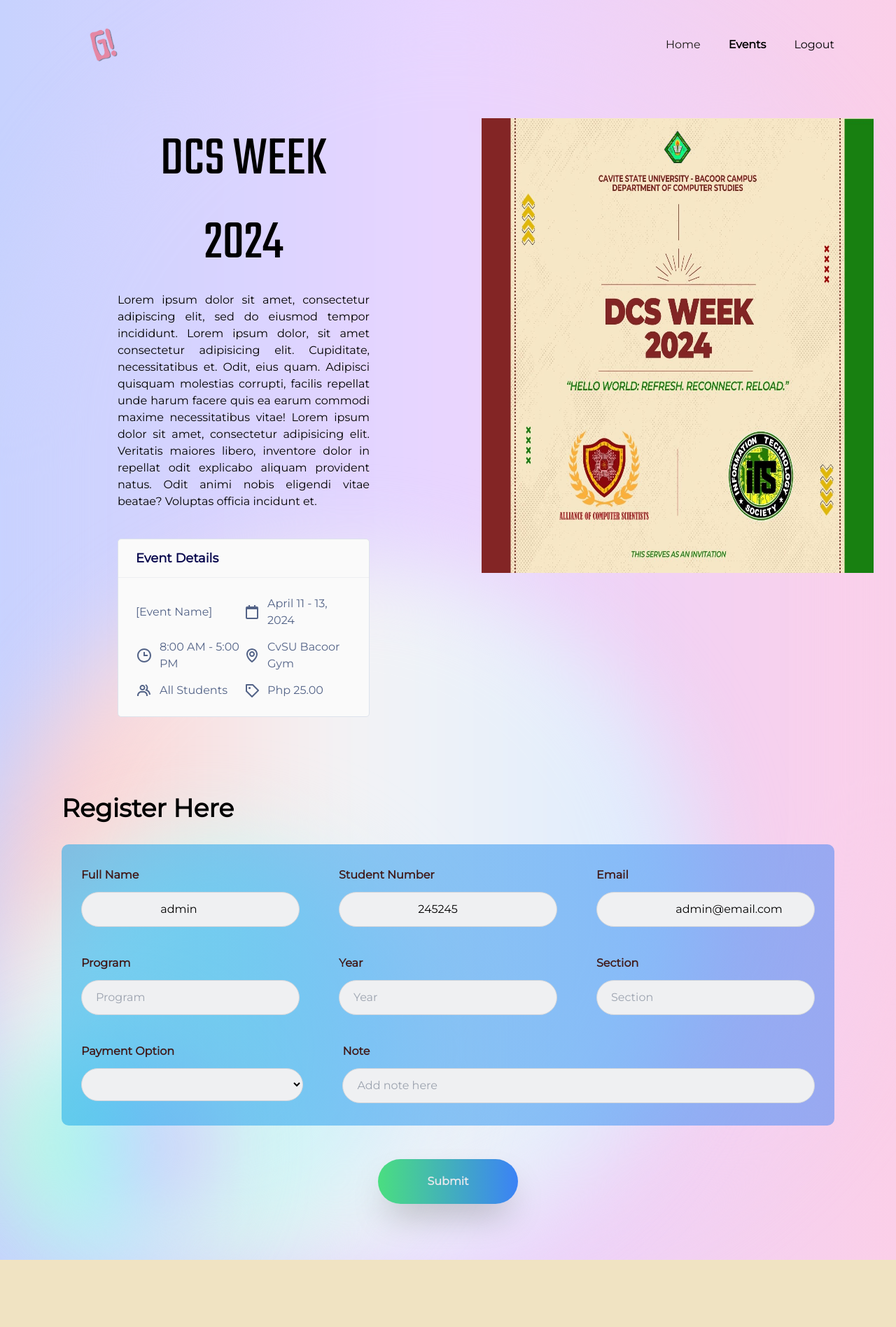
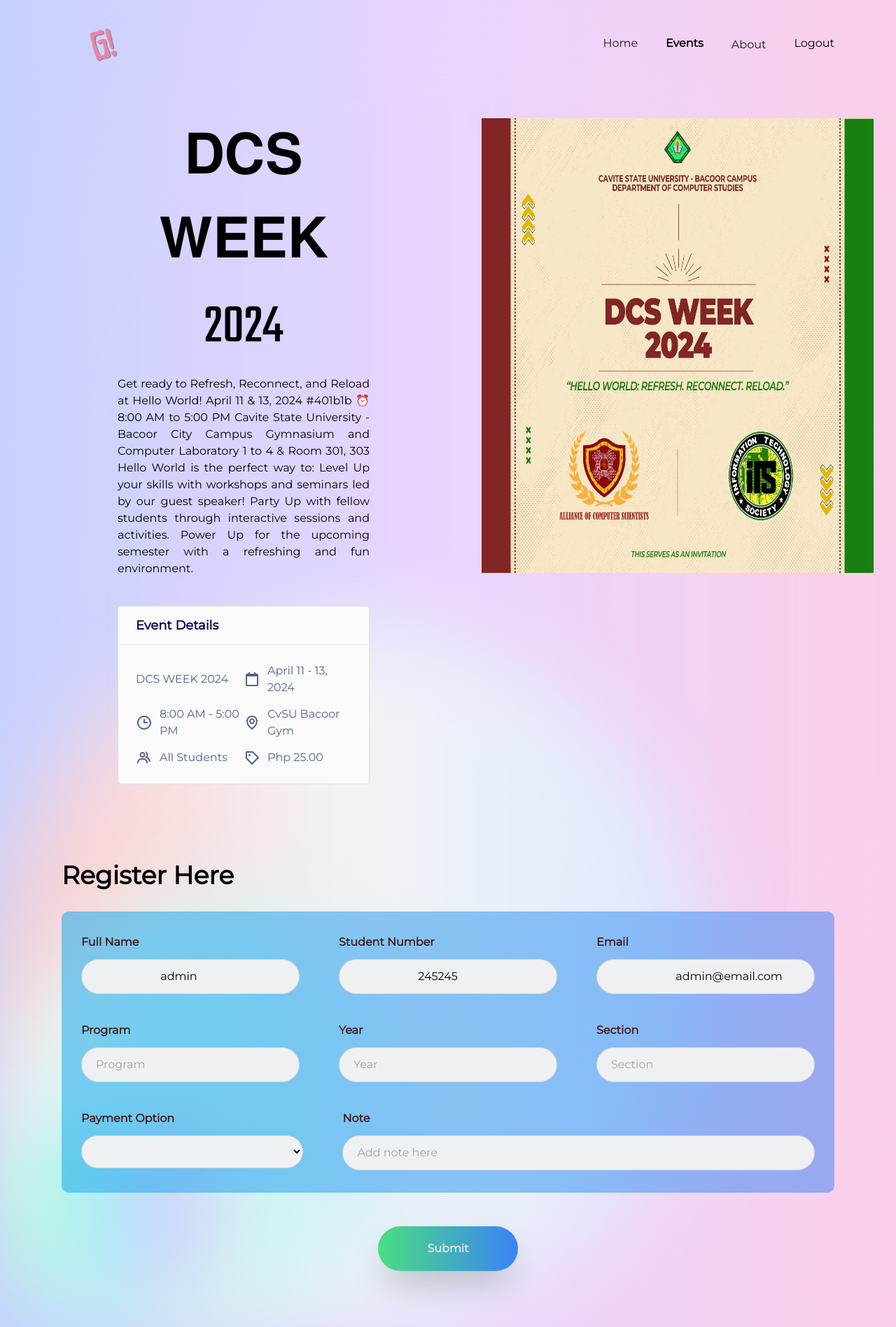
Before and after one commit to Cha17/AratsG, a PHP site: page /dcsweek.php in a window 1280 px wide. Shown: the whole page at 70% size. Before the commit the page ends 1801 px from the top, so only its background shows below. Run offline with PHP 8.4, Linux system fonts and the light colour scheme; a user stored in the database is signed in; data comes from the database, SQL or seed files in the repository; some libraries are stand-ins or nearby versions.

Commit message:
Update dcsweek.php

```diff
--- a/dcsweek.php
+++ b/dcsweek.php
@@ -55,7 +55,7 @@ if (isset($_POST["submit"])) {
   <meta charset="UTF-8" />
   <meta name="viewport" content="width=device-width, initial-scale=1.0" />
   <script src="https://cdn.tailwindcss.com"></script>
-  <title>DCS WEEK 2024</title>
+  <title>𝐃𝐂𝐒 𝐖𝐄𝐄𝐊 2024</title>
   <link rel="icon" type="image/x-icon" href="images/G!.png" />
   <link href="/dist/output.css" rel="stylesheet" />
   <link rel="stylesheet" href="regFebibig.css">
@@ -76,6 +76,7 @@ if (isset($_POST["submit"])) {
           <div class="justify-center self-start flex gap-10 my-auto mr-10 max-md:max-w-full max-md:flex-wrap max-md:justify-center">
             <a href="index.php" class="text-stone-900 text-center text-base font-medium leading-5">Home</a>
             <a href="events.php" class="text-black text-center text-base font-extrabold leading-5">Events</a>
+            <a href="userAbout.php" class="text-stone-900 text-center text-base font-medium leading">About</a>
             <?php
             if (isset($_SESSION['logged_in']) && $_SESSION['logged_in'] == true) {
               echo "<a href='logout.php' class='text-black text-center text-base font-medium leading-5'>Logout</a>";
@@ -92,16 +93,21 @@ if (isset($_POST["submit"])) {
     <div class="grid grid-cols-2 gap-16 mt-20">
       <div>
         <div class="px-20 ml-10">
-          <h1 class="text-center text-[80px] pb-2">DCS WEEK 2024</h1>
+          <h1 class="text-center text-[80px] pb-2">𝐃𝐂𝐒 𝐖𝐄𝐄𝐊 2024</h1>
           <p class="text-justify pb-4">
-            Lorem ipsum dolor sit amet, consectetur adipiscing elit, sed do eiusmod
-            tempor incididunt. Lorem ipsum dolor, sit amet consectetur adipisicing elit. Cupiditate, necessitatibus et. Odit, eius quam. Adipisci quisquam molestias corrupti, facilis repellat unde harum facere quis ea earum commodi maxime necessitatibus vitae! Lorem ipsum dolor sit amet, consectetur adipisicing elit. Veritatis maiores libero, inventore dolor in repellat odit explicabo aliquam provident natus. Odit animi nobis eligendi vitae beatae? Voluptas officia incidunt et.
+          Get ready to Refresh, Reconnect, and Reload at Hello World! April 11 & 13, 2024 #401b1b
+         ⏰ 8:00 AM to 5:00 PM Cavite State University - Bacoor City Campus Gymnasium and Computer
+          Laboratory 1 to 4 & Room 301, 303
+          Hello World is the perfect way to:
+          Level Up your skills with workshops and seminars led by our guest speaker! Party Up with
+          fellow students through interactive sessions and activities. Power Up for the upcoming
+          semester with a refreshing and fun environment.
           </p>
           <div class="formbold-event-details">
             <h5>Event Details</h5>
             <ul>
               <li>
-                [Event Name]
+                DCS WEEK 2024
               </li>
               <li>
                 <img src="images/bx-calendar-alt.svg" alt="">
```
